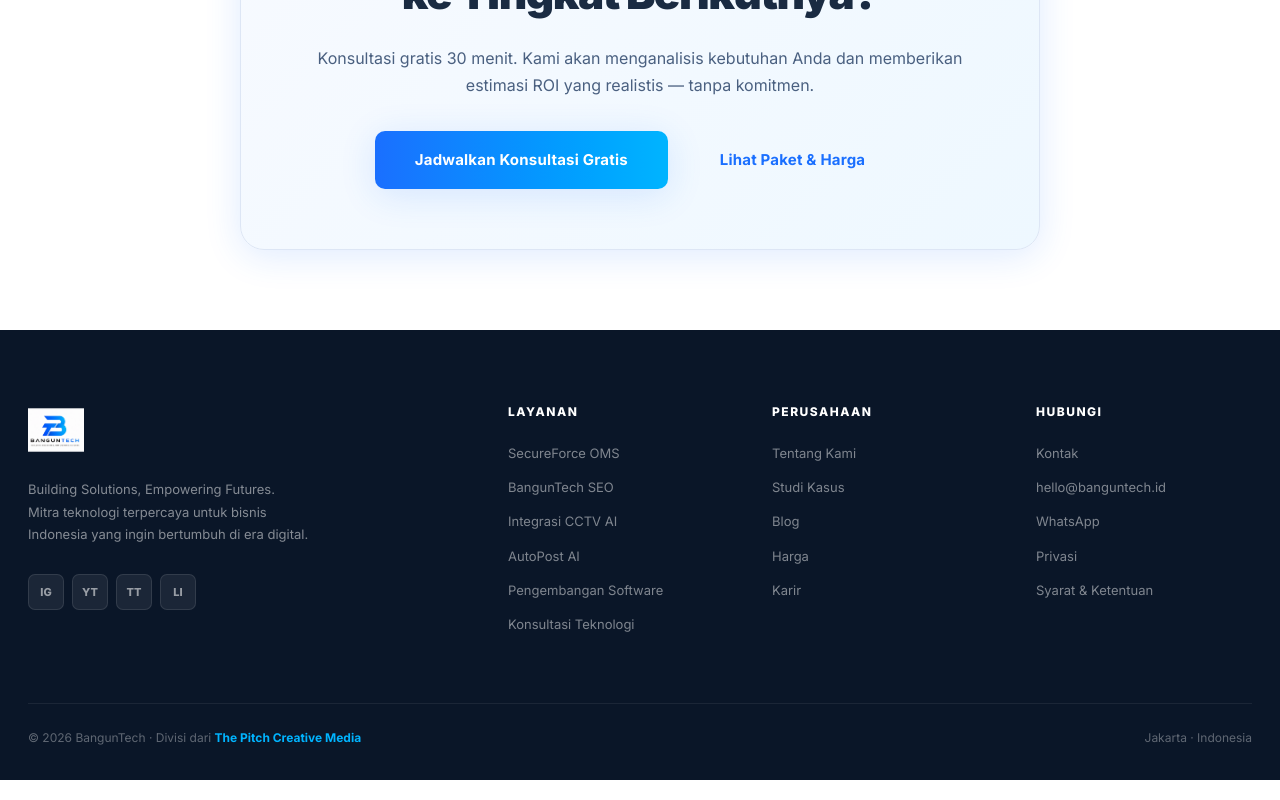
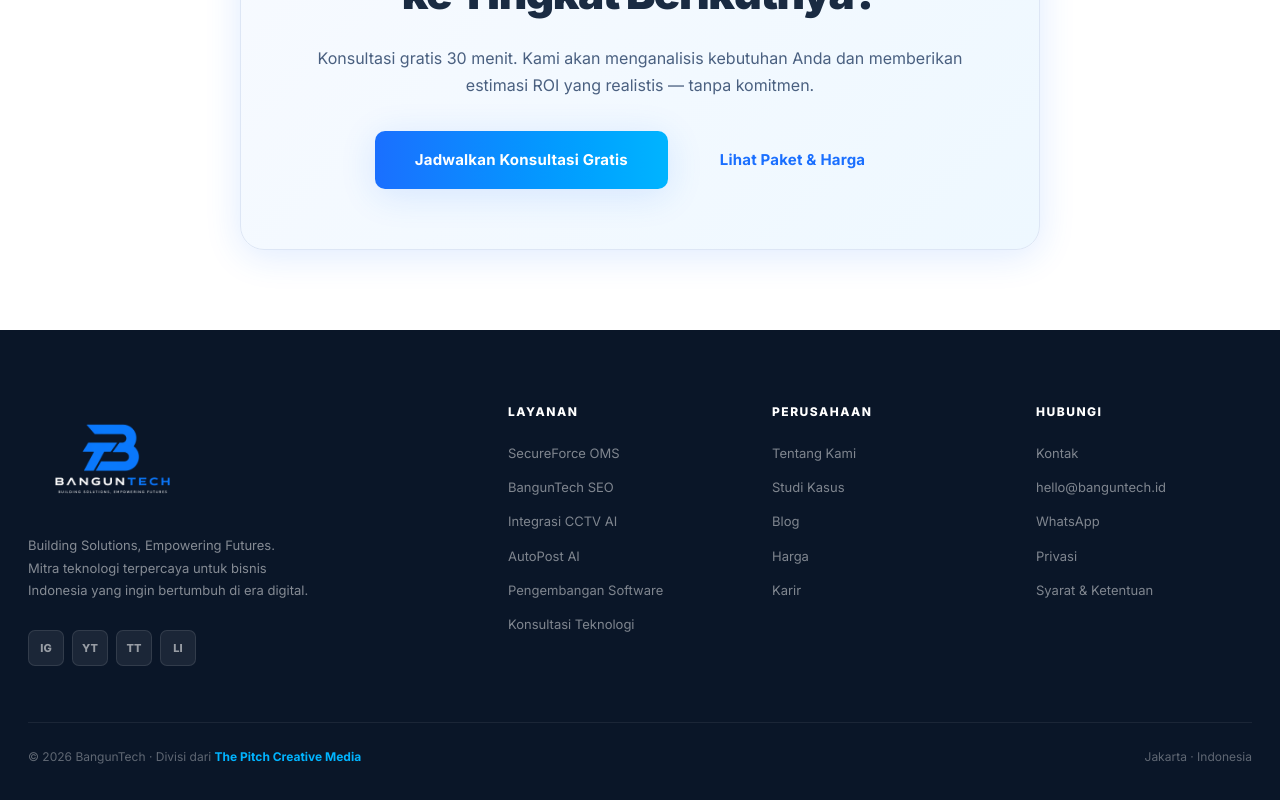
Before and after one commit to techtpc/BangunTech, a Next.js app: page / in a window 1280 px wide. Shown: the part 4363-5163 px from the top of the page. Built offline with nearby package versions, Linux system fonts and the light colour scheme.

Commit message:
pembaruan logo

```diff
--- a/src/components/Footer.tsx
+++ b/src/components/Footer.tsx
@@ -1,3 +1,6 @@
+"use client";
+
+import { useState, useEffect, useRef } from "react";
 import Link from "next/link";
 import { SERVICES, LOGO } from "@/data";
 
@@ -42,9 +45,10 @@ export default function Footer() {
         <div className="grid grid-cols-[2fr_1fr_1fr_1fr] gap-12 max-md:gap-8 mb-14 max-md:mb-10 max-lg:grid-cols-2">
           <div>
             <img
-              src={LOGO}
+              src="/logo-footer.png"
               alt="BangunTech"
-              className="h-14 max-md:h-10 mb-5 object-contain"
+              className="h-28 max-md:h-20 mb-5 object-contain"
+              style={{ mixBlendMode: "screen" }}
             />
             <p
               className="text-[13px] leading-[1.75] max-w-[300px] mb-7"
--- a/src/components/Navbar.tsx
+++ b/src/components/Navbar.tsx
@@ -34,9 +34,9 @@ export default function Navbar() {
         boxShadow: scrolled ? "0 2px 20px rgba(26,111,255,0.07)" : "none",
       }}
     >
-      <div className="max-w-[1280px] mx-auto px-7 h-[68px] flex items-center justify-between">
+      <div className="max-w-[1280px] mx-auto px-7 h-[92px] flex items-center justify-between">
         <Link href="/">
-          <img src={LOGO} alt="BangunTech" className="h-14 max-md:h-10 cursor-pointer object-contain" />
+          <img src={LOGO} alt="BangunTech" className="h-20 max-md:h-14 cursor-pointer object-contain" />
         </Link>
 
         {/* Desktop */}
```
Also changed, not shown: public/logo-footer.png (added).
